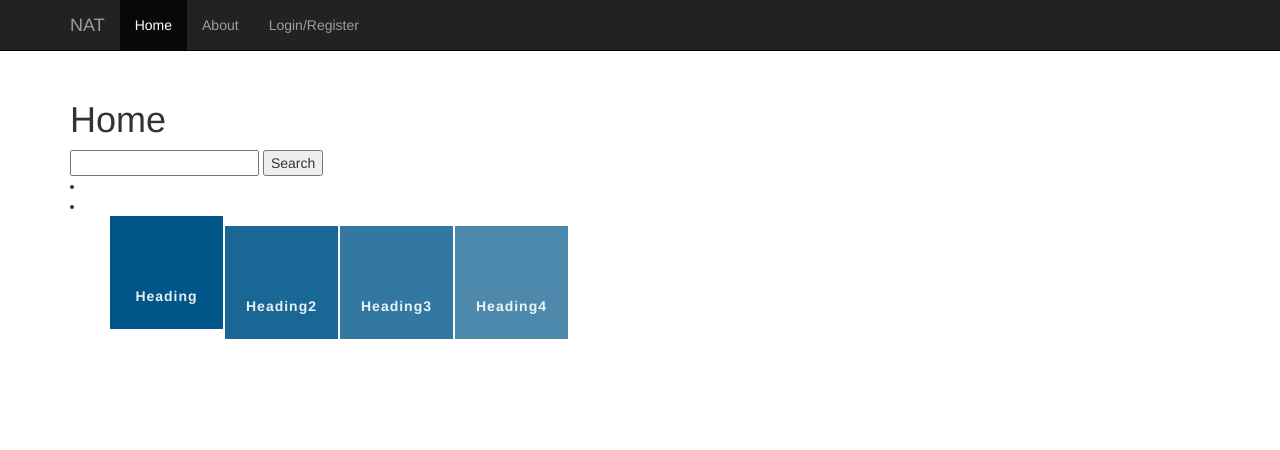
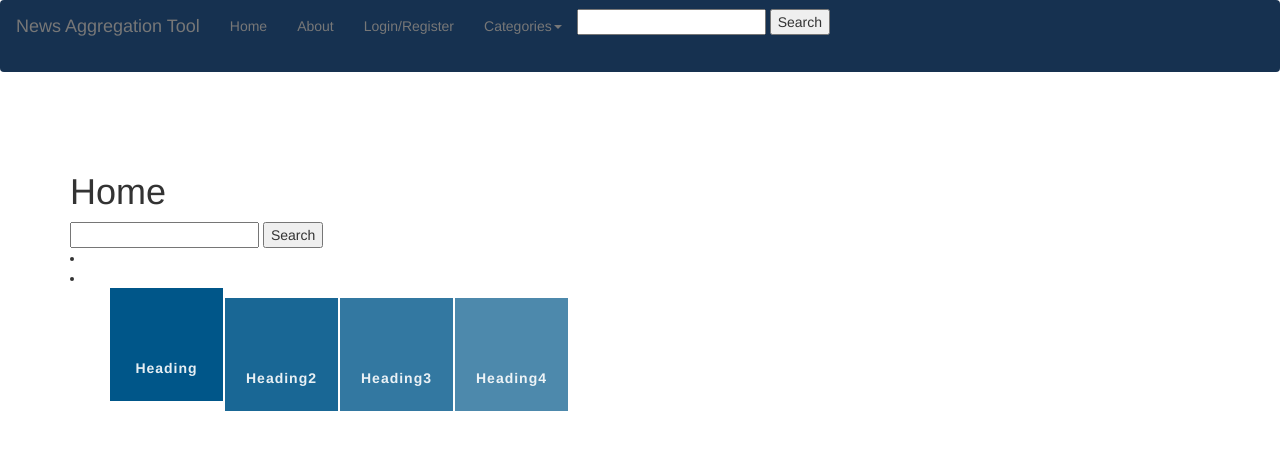
Before and after one commit to MaximKN/CS3051NAT, a Django app: page / in a window 1280 px wide. Shown: the top 450 px of the page. Run offline with Django 3.2, Linux system fonts and the light colour scheme; data that the repository does not hold is empty; some libraries are stand-ins or nearby versions.

Commit message:
Added example categories dropdown button, moved search bar to top navigation bar, altered colour of nav bar to deeper blue

```diff
--- a/nat/static/nat/style.css
+++ b/nat/static/nat/style.css
@@ -1,7 +1,29 @@
 /*All changes made to the template go here*/
-
 .main-content{
     margin-top: 80px;
+}
+
+.navbar-default {
+  background-color: #163150;
+  border-color: transparent;
+}
+
+div.article
+{
+  background-color: #75000d;
+  color:white;
+  margin:20px;
+  padding:20px;
+  width: 800px;
+  height: 200px;
+}
+
+.dropdown-menu > li > a {
+  margin-top: -40px;
+}
+
+.navbar-form {
+  margin-left: -30px;
 }
 
 ul.accordion {
--- a/nat/templates/nat/article.html
+++ b/nat/templates/nat/article.html
@@ -7,7 +7,6 @@
 {%  block content %}
     <h1>{{ article.title }}</h1>
     <pre>{{ article.description }}</pre>
-
 
 <!-- SHARE BUTTONS -->
 <div id="share-buttons">
--- a/nat/templates/nat/base.html
+++ b/nat/templates/nat/base.html
@@ -13,10 +13,10 @@
     <title>{% block title %}{% endblock %} &ndash; CS3051:News Aggregation Tool</title>
 
     <!-- Bootstrap core CSS TEMPLATE -->
-    <link href="https://maxcdn.bootstrapcdn.com/bootswatch/3.3.5/cosmo/bootstrap.css" rel="stylesheet">
+    <link rel="stylesheet" type="text/css" href="https://maxcdn.bootstrapcdn.com/bootswatch/3.3.5/cosmo/bootstrap.css">
 
     <!-- Custom styles for this template -->
-    <link href="{% static 'nat/style.css' %}" rel="stylesheet">
+   <link href="{% static 'nat/style.css' %}" rel="stylesheet">
     <!-- jQuery -->
     <script src="http://code.jquery.com/jquery-1.11.3.min.js"></script>
 
@@ -29,29 +29,59 @@
 
   <body>
 
-    <nav class="navbar navbar-inverse navbar-fixed-top">
-      <div class="container">
+  <nav class="navbar navbar-default">
+      <div class="container-fluid">
+        <!-- Brand and toggle get grouped for better mobile display -->
         <div class="navbar-header">
-          <button type="button" class="navbar-toggle collapsed" data-toggle="collapse" data-target="#navbar" aria-expanded="false" aria-controls="navbar">
+          <button type="button" class="navbar-toggle collapsed" data-toggle="collapse" data-target="#bs-example-navbar-collapse-1" aria-expanded="false">
             <span class="sr-only">Toggle navigation</span>
             <span class="icon-bar"></span>
             <span class="icon-bar"></span>
             <span class="icon-bar"></span>
           </button>
-          <a class="navbar-brand" href="{% url 'home' %}">NAT</a>
+          <a class="navbar-brand" href="{% url 'home' %}">News Aggregation Tool</a>
         </div>
-          <!--- TOP NAVIGATION BAR DIV --->
-        <div id="navbar" class="collapse navbar-collapse">
+         <div id="navbar" class="collapse navbar-collapse">
           <ul class="nav navbar-nav">
-            <li class="active"><a href="{% url 'home' %}">Home</a></li>
-            <li><a href="{% url 'about' %}">About</a></li>
-              <!-- Added Login/Register button, 'login' URL found in login.html - Sherlock-->
-              <li><a href="{% url 'login' %}">Login/Register</a></li>
-          </ul>
-        </div><!--/.nav-collapse -->
+            <li class="static"><a href="{% url 'home' %}">Home</a></li>
+            <li class="static"><a href="{% url 'about' %}">About</a></li>
+              <!-- Added Login/Register button, 'login' URL found in login.html-->
+              <li class="static"><a href="{% url 'login' %}">Login/Register</a></li>
+              <!-- Dropdown menu for categories -->
+                <li class="dropdown">
+                     <a href="#" class="dropdown-toggle" data-toggle="dropdown" role="button" aria-haspopup="true" aria-expanded="false">Categories<span class="caret"></span></a>
+                        <ul class="dropdown-menu">
+                          <li><div class="checkbox checkbox-info checkbox-circle">
+                             <input id="checkbox8" class="styled" type="checkbox" checked>
+                             <label for="checkbox8">World News</label>
+                          </div></li>
+                          <li><div class="checkbox checkbox-info checkbox-circle">
+                             <input id="checkbox8" class="styled" type="checkbox" checked>
+                             <label for="checkbox8">Sport</label>
+                          </div></li>
+                          <li><div class="checkbox checkbox-info checkbox-circle">
+                             <input id="checkbox8" class="styled" type="checkbox" checked>
+                             <label for="checkbox8">Technology</label>
+                          </div></li>
+                          <li><div class="checkbox checkbox-info checkbox-circle">
+                             <input id="checkbox8" class="styled" type="checkbox" checked>
+                             <label for="checkbox8">Science</label>
+                          </div></li>
+                          <li><div class="checkbox checkbox-info checkbox-circle">
+                             <input id="checkbox8" class="styled" type="checkbox" checked>
+                             <label for="checkbox8">Education</label>
+                          </div></li>
+                      </ul>
+                     </li>
+         </ul>
+             <!-- Search bar placed in top nav bar -->
+            <form class="navbar-form navbar-center" action="/search/" method="get">
+                <input type="text" name="q">
+                <input type="submit" value="Search">
+            </form>
+        </div>
       </div>
-    </nav>
-
+  </nav>
 
     <div class="container main-content">
         {% block content %}
@@ -68,5 +98,7 @@
     <script src="../../assets/js/ie10-viewport-bug-workaround.js"></script>
     <!-- Add in own .js file -->
     <script src="{% static 'nat/scripts.js' %}"></script>
+    <!-- jQuery -->
+    <script src="http://code.jquery.com/jquery-1.11.3.min.js"></script>
   </body>
 </html>
--- a/nat/templates/nat/home.html
+++ b/nat/templates/nat/home.html
@@ -28,6 +28,13 @@ Home
         <input type="submit" value="Search">
     </form>
 
+{# Why have it twice? #}
+{#    {% for article in articles %}#}
+{#        <h4><a href="{% url 'article' article.id %}"> {{ article.title }}</a></h4>#}
+{#        <div>{{ article.date }}</div>#}
+{#        <pre>{{ article.link }}</pre>#}
+{#        <pre>{{ article.source }}</pre>#}
+{#    {% endfor %}#}
     <li>
     {% for newscategory in newscategories %}
         <ul><a href="{% url 'newscategory' newscategory.id %}"> {{ newscategory.title }}</a></ul>
@@ -81,9 +88,11 @@ Home
     </ul>
 
     {% for article in articles %}
+        {% if article.country == region_specifier %}
         <h4><a href="{% url 'article' article.id %}"> {{ article.title }}</a></h4>
         <div>{{ article.get_short_text }}</div>
         <pre>{{ article.link }}</pre>
         <pre>{{ article.source }}</pre>
+        {% endif %}
     {% endfor %}
 {% endblock %}
--- a/nat/templates/nat/login.html
+++ b/nat/templates/nat/login.html
@@ -8,8 +8,6 @@
     <link href="https://maxcdn.bootstrapcdn.com/bootswatch/3.3.5/cosmo/bootstrap.css" rel="stylesheet">
     <!-- Link to custom stylesheet for this particular login page -->
     <link rel="stylesheet" type="text/css" href="../../static//nat/stylesheet.css">
-    <!-- jQuery -->
-    <script src="http://code.jquery.com/jquery-1.11.3.min.js"></script>
 
 </head>
 <body>
@@ -93,5 +91,7 @@
     <script src="https://ajax.googleapis.com/ajax/libs/jquery/1.11.3/jquery.min.js"></script>
     <script src="https://maxcdn.bootstrapcdn.com/bootstrap/3.3.5/js/bootstrap.js"></script>
     <script src="../../static//nat/login.js"></script>
+    <!-- jQuery -->
+    <script src="http://code.jquery.com/jquery-1.11.3.min.js"></script>
 </body>
 </html>
--- a/nat/templates/nat/search_results.html
+++ b/nat/templates/nat/search_results.html
@@ -2,7 +2,6 @@
     <title>Search</title>
 </head>
 <body>
-
     <form action="/search/" method="get">
         <input type="text" name="q">
         <input type="submit" value="Search">
```
